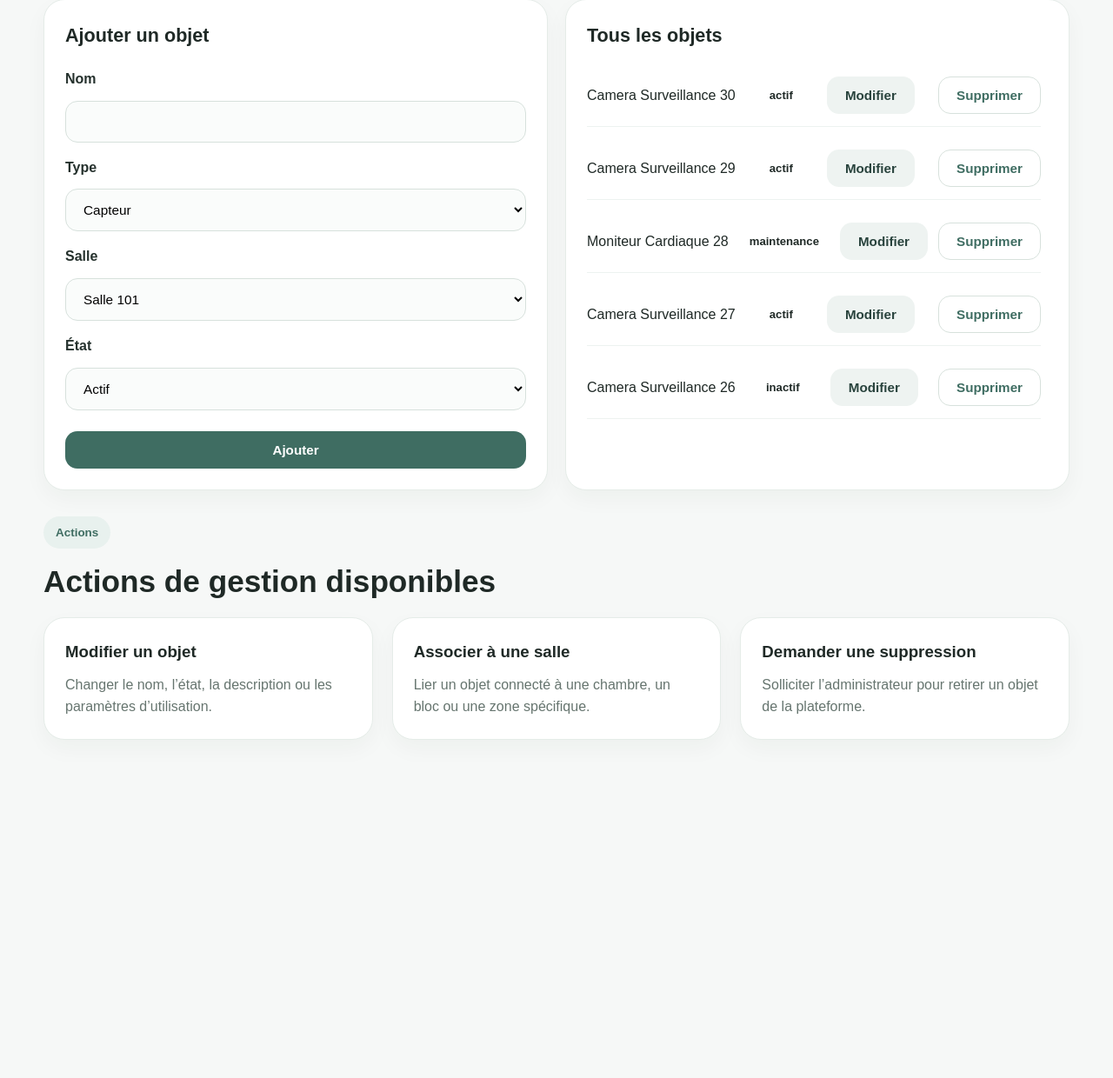
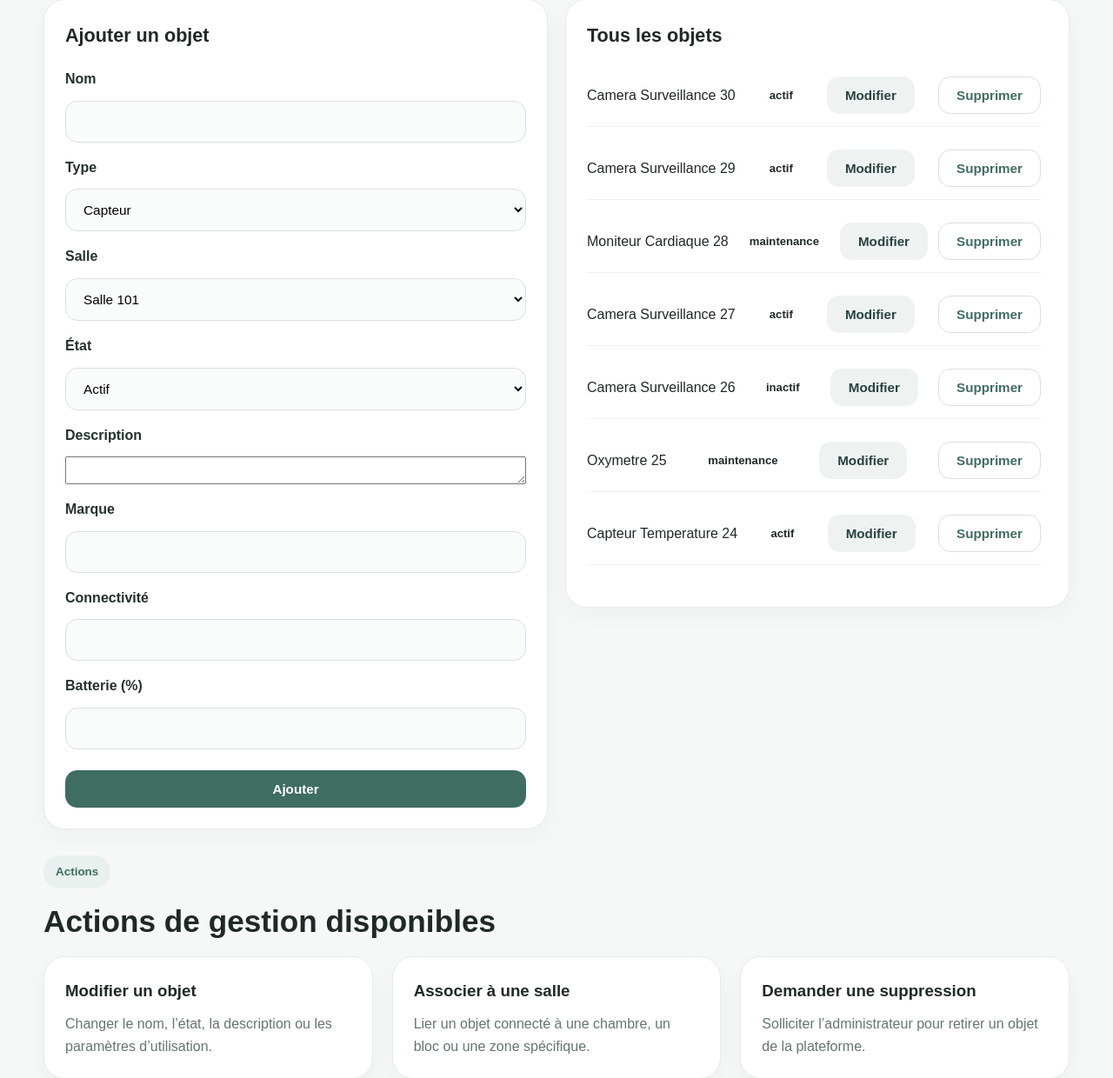
Before and after one commit to cryyterium/hopital, a Django app: page /manage-objects/ in a window 1280 px wide. Shown: the part 362-1602 px from the top of the page at 87% size. Run offline with Django 5.2, Linux system fonts and the light colour scheme; a user stored in the database is signed in; data comes from the database, SQL or seed files in the repository; both versions use the stored data as it was after the commit.

Commit message:
update
nouvel page members, correction objet et manage objet avec description ect

```diff
--- a/hopital/config/settings.py
+++ b/hopital/config/settings.py
@@ -125,7 +125,7 @@
 EMAIL_PORT = 587
 EMAIL_USE_TLS = True
 
-EMAIL_HOST_USER = ''
-EMAIL_HOST_PASSWORD = ''
+EMAIL_HOST_USER = 'matthias.hacbect@gmail.com'
+EMAIL_HOST_PASSWORD = 'lkzesvecyinsxzzv'
 
 DEFAULT_FROM_EMAIL = EMAIL_HOST_USER
--- a/hopital/hopital/static/hopital/CSS/style.css
+++ b/hopital/hopital/static/hopital/CSS/style.css
@@ -1147,3 +1147,52 @@
   background:#3f6d62 !important;
   width: var(--progression);
 }
+
+.manage-grid {
+  display: grid !important;
+  grid-template-columns: 1fr 1fr !important;
+  gap: 20px !important;
+  align-items: stretch !important;
+}
+
+
+.objects-scroll {
+  flex: 1 !important;
+  height: auto !important;
+  max-height: none !important;
+  overflow-y: auto !important;
+}
+
+.objects-card {
+  height: 700px;
+  display: flex;
+  flex-direction: column;
+}
+
+.objects-scroll {
+  flex: 1;
+  overflow-y: auto;
+  padding-right: 8px;
+}
+.objects-scroll .auth-form {
+  display: flex;
+  flex-direction: column;
+  gap: 10px;
+}
+
+.objects-scroll .auth-form label {
+  display: block;
+  margin-top: 8px;
+}
+
+.objects-scroll .auth-form input,
+.objects-scroll .auth-form select,
+.objects-scroll .auth-form textarea {
+  width: 100%;
+  box-sizing: border-box;
+}
+
+.objects-scroll .auth-form textarea {
+  min-height: 70px;
+  resize: vertical;
+}
--- a/hopital/hopital/templates/hopital/manage-objects.html
+++ b/hopital/hopital/templates/hopital/manage-objects.html
@@ -72,11 +72,23 @@
             <option value="maintenance">Maintenance</option>
           </select>
 
+          <label>Description</label>
+          <textarea name="description"></textarea>
+
+          <label>Marque</label>
+          <input name="marque" type="text">
+
+          <label>Connectivité</label>
+          <input name="connectivite" type="text">
+
+          <label>Batterie (%)</label>
+          <input name="niveau_batterie" type="number" min="0" max="100">
+
           <button class="btn btn-primary" type="submit">Ajouter</button>
         </form>
       </div>
 
-      <div class="profile-card">
+      <div class="profile-card objects-card">
         <h2>Tous les objets</h2>
         <div class="mini-list objects-scroll">
           {% for objet in objets %}
@@ -99,7 +111,7 @@
               </form>
             </div>
 
-            <form method="POST" id="edit-form-{{ objet.id }}" class="auth-form" style="display:none; margin:15px 0;">
+            <form method="POST" id="edit-form-{{ objet.id }}" class="auth-form edit-object-form" style="display:none;">
               {% csrf_token %}
               <input type="hidden" name="action" value="edit">
               <input type="hidden" name="objet_id" value="{{ objet.id }}">
@@ -129,6 +141,18 @@
                 <option value="inactif" {% if objet.etat == "inactif" %}selected{% endif %}>Inactif</option>
                 <option value="maintenance" {% if objet.etat == "maintenance" %}selected{% endif %}>Maintenance</option>
               </select>
+
+              <label>Description</label>
+              <textarea name="description">{{ objet.description }}</textarea>
+
+              <label>Marque</label>
+              <input type="text" name="marque" value="{{ objet.marque }}">
+
+              <label>Connectivité</label>
+              <input type="text" name="connectivite" value="{{ objet.connectivite }}">
+
+              <label>Batterie (%)</label>
+              <input type="number" name="niveau_batterie" value="{{ objet.niveau_batterie }}">
 
               <button type="submit" class="btn btn-primary">Enregistrer</button>
             </form>
--- a/hopital/hopital/templates/hopital/profile.html
+++ b/hopital/hopital/templates/hopital/profile.html
@@ -74,7 +74,7 @@
         </ul>
 
         <div class="progress-bar">
-          <div class="progress-fill" style="width: {{ progression|floatformat:0|default:0 }}%;"></div>
+          <div class="progress-fill" style="--progression: {{ progression|default:0|floatformat:0 }}%;"></div>
         </div>
       </div>
 
--- a/hopital/hopital/urls.py
+++ b/hopital/hopital/urls.py
@@ -15,4 +15,5 @@
     path('stats/', views.stats, name='stats'),
     path("validate/<int:user_id>/", views.validate_email, name="validate_email"),
     path("logout/", views.logout_view, name="logout"),
+    path("members/", views.members, name="members"),
 ]
--- a/hopital/hopital/views.py
+++ b/hopital/hopital/views.py
@@ -321,7 +321,11 @@
                 nom=request.POST.get("nom"),
                 type=request.POST.get("type"),
                 etat=request.POST.get("etat"),
-                salle_id=request.POST.get("salle")
+                salle_id=request.POST.get("salle"),
+                connectivite=request.POST.get("connectivite"),
+                niveau_batterie=request.POST.get("niveau_batterie") or None,
+                description=request.POST.get("description"),
+                marque=request.POST.get("marque"),
             )
             profil.nb_actions += 1
 
@@ -331,6 +335,10 @@
             objet.type = request.POST.get("type")
             objet.etat = request.POST.get("etat")
             objet.salle_id = request.POST.get("salle")
+            objet.description = request.POST.get("description")
+            objet.marque = request.POST.get("marque")
+            objet.connectivite = request.POST.get("connectivite")
+            objet.niveau_batterie = request.POST.get("niveau_batterie") or None
             objet.save()
             profil.nb_actions += 1
 
@@ -376,3 +384,11 @@
         profil.niveau = "débutant"
 
     profil.save()
+
+@login_required
+def members(request):
+    profils = Profil.objects.select_related("user").all()
+
+    return render(request, "hopital/members.html", {
+        "profils": profils
+    })
```
Also changed, not shown: hopital/hopital/templates/hopital/members.html (added, +60 -0 lines), hopital/hopital/templates/hopital/objects.html (+39 -5 lines), hopital/hopital/templates/hopital/style.css (+16 -0 lines), hopital/db.sqlite3.
